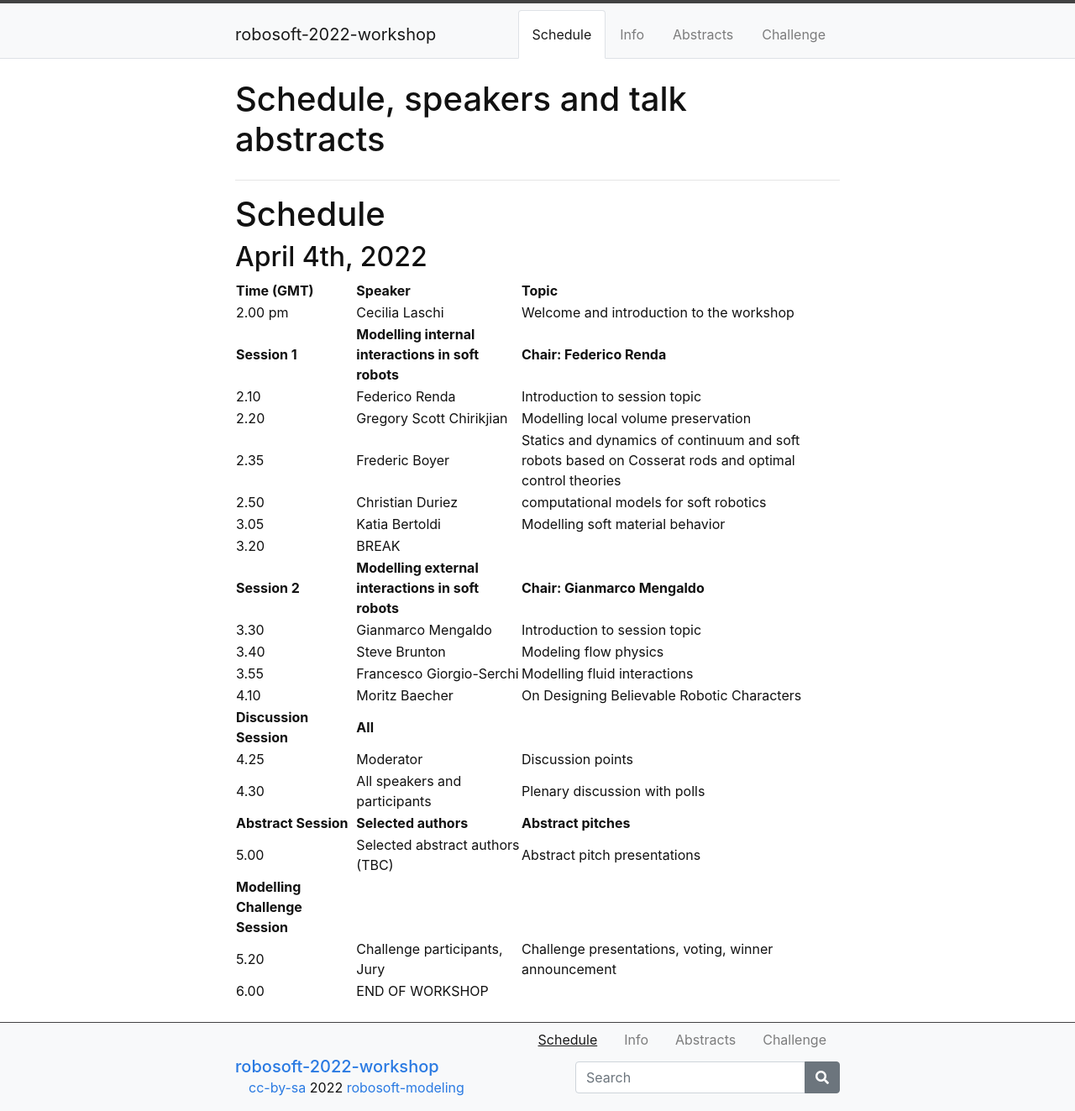
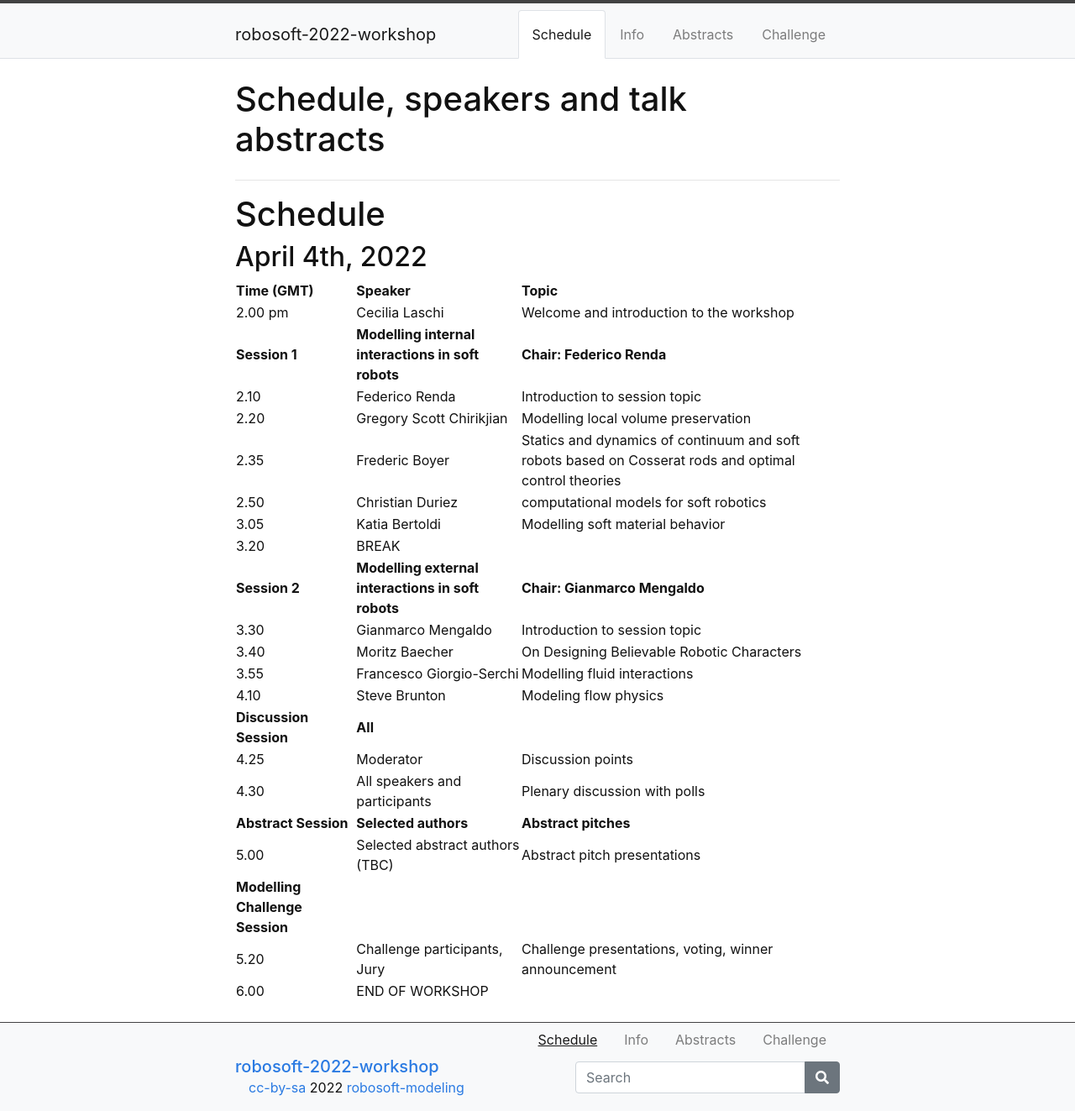
Before and after one commit to robosoft-modeling/robosoft-2022-workshop, a Jekyll site: the page built from content/1-schedule.md, in a window 1280 px wide. Shown: the whole page at 84% size. Built offline with Jekyll 4.4.1, drawn with Linux system fonts in a browser that asks for light colours.

```diff
--- a/content/1-schedule.md
+++ b/content/1-schedule.md
@@ -21,9 +21,9 @@ Time (GMT) | Speaker | Topic
 3.20    | BREAK
 **Session 2** | **Modelling external interactions in soft robots** | **Chair: Gianmarco Mengaldo**
 3.30    | Gianmarco Mengaldo                  | Introduction to session topic
-3.40    | Steve Brunton                       | Modeling flow physics
+3.40    | Moritz Baecher                      | On Designing Believable Robotic Characters
 3.55    | Francesco Giorgio-Serchi            | Modelling fluid interactions
-4.10    | Moritz Baecher                      | On Designing Believable Robotic Characters
+4.10    | Steve Brunton                       | Modeling flow physics
 **Discussion Session** | **All** |
 4.25    | Moderator                           | Discussion points
 4.30    | All speakers and participants       | Plenary discussion with polls
```
